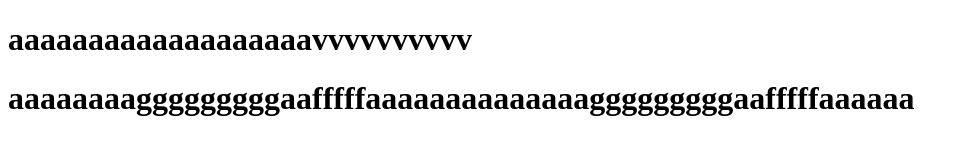
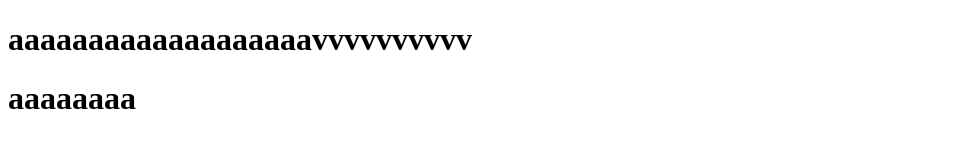
Before and after one commit to wangmengmeng01/testBranke, a plain HTML site: page index.html in a window 1280 px wide. Shown: the whole page, without its empty margins (0-968 px from the left). Drawn offline with Linux system fonts and the light colour scheme.

Commit message:
Squashed commit of the following:
commit 3dabc9c4346dba0c78b278b6615951e38a4096eb
Author: wang <2021436652@qq.com>
Date:   Sat Aug 18 15:27:48 2018 +0800

    灌灌灌灌灌过过过
    Signed-off-by: wang <2021436652@qq.com>

commit 3d2da236fabbc301d8be8d8db6562f8b3bf47653
Author: wang <2021436652@qq.com>
Date:   Sat Aug 18 15:26:00 2018 +0800

    休息休息

    Signed-off-by: wang <2021436652@qq.com>

commit d157d1a7ef414bc2fbfc3d32afce8e69757b408a
Author: wang <2021436652@qq.com>
Date:   Sat Aug 18 15:08:05 2018 +0800

    aaaaaaaaa
    Signed-off-by: wang <2021436652@qq.com>

```diff
--- a/index.html
+++ b/index.html
@@ -6,6 +6,6 @@
 </head>
 <body>
 	<h1>aaaaaaaaaaaaaaaaaaavvvvvvvvvv</h1>
-	<h1>aaaaaaaagggggggggaafffffaaaaaaaaaaaaaagggggggggaafffffaaaaaa</h1>
+	<h1>aaaaaaaa</h1>
 </body>
 </html>
```
